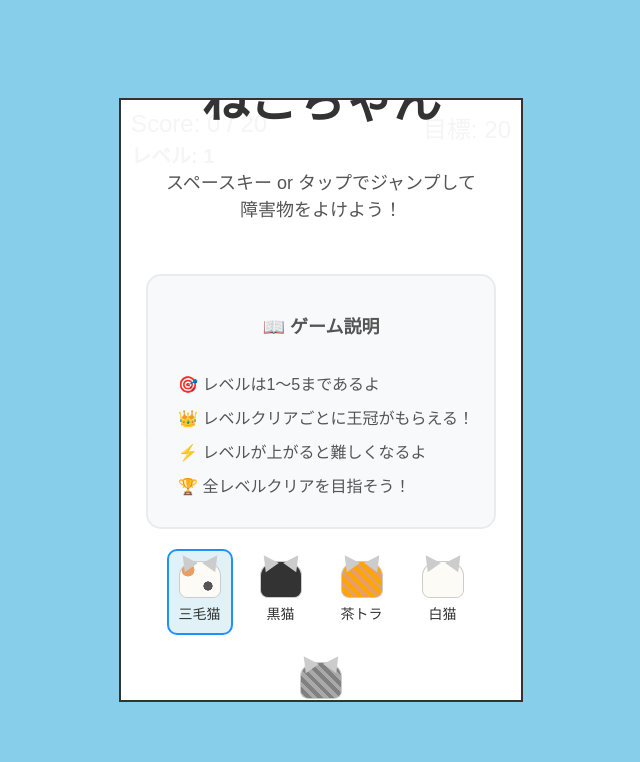
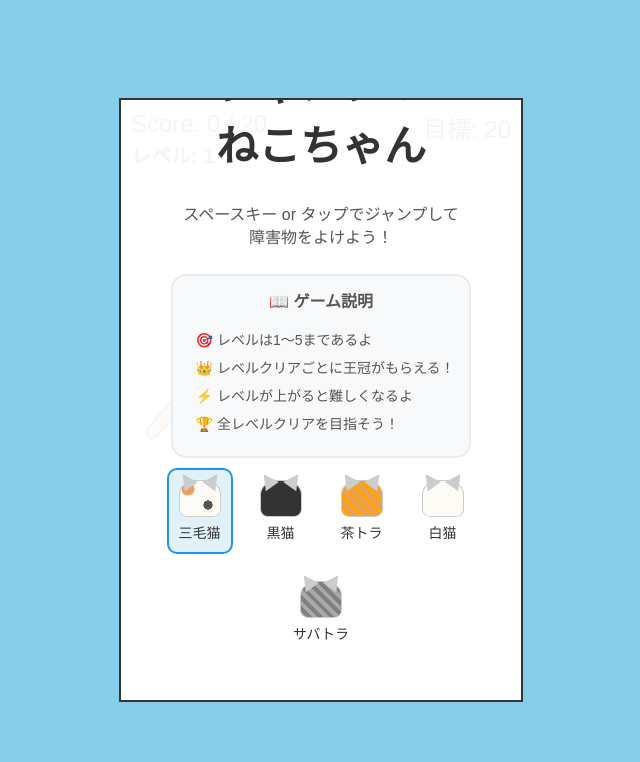
Before and after one commit to Ykuroyy/neko-jump-app, a website: page index.html in a window 1280 px wide. Shown: the whole page, without its empty margins (319-959 px from the left). Drawn offline with Linux system fonts and the light colour scheme.

Commit message:
トップ画面大きさ調整

```diff
--- a/style.css
+++ b/style.css
@@ -275,9 +275,10 @@ body {
 }
 
 #start-screen h1, #clear-screen h1, #gameover-screen h1 {
-    font-size: 48px; /* 少し大きく */
+    font-size: 42px; /* サイズを調整 */
     color: #333;
-    margin-bottom: 20px;
+    margin-bottom: 15px;
+    margin-top: 10px;
 }
 
 #gameover-screen h1 {
@@ -285,10 +286,10 @@ body {
 }
 
 #start-screen p, #clear-screen p {
-    font-size: 18px;
+    font-size: 16px;
     color: #555;
-    line-height: 1.5;
-    margin-bottom: 30px;
+    line-height: 1.4;
+    margin-bottom: 15px;
 }
 
 /* Game info section */
@@ -296,16 +297,17 @@ body {
     background-color: #f8f9fa;
     border: 2px solid #e9ecef;
     border-radius: 15px;
-    padding: 20px;
-    margin: 20px 0;
-    max-width: 350px;
+    padding: 15px;
+    margin: 10px 0;
+    max-width: 320px;
 }
 
 .info-title {
-    font-size: 20px;
+    font-size: 18px;
     font-weight: bold;
     color: #333;
-    margin-bottom: 15px;
+    margin-bottom: 10px;
+    margin-top: 0;
     text-align: center;
 }
 
@@ -317,10 +319,10 @@ body {
 }
 
 .info-list li {
-    font-size: 16px;
+    font-size: 14px;
     color: #555;
-    margin-bottom: 10px;
-    padding-left: 10px;
+    margin-bottom: 8px;
+    padding-left: 8px;
 }
 
 .cleared-levels {
```
